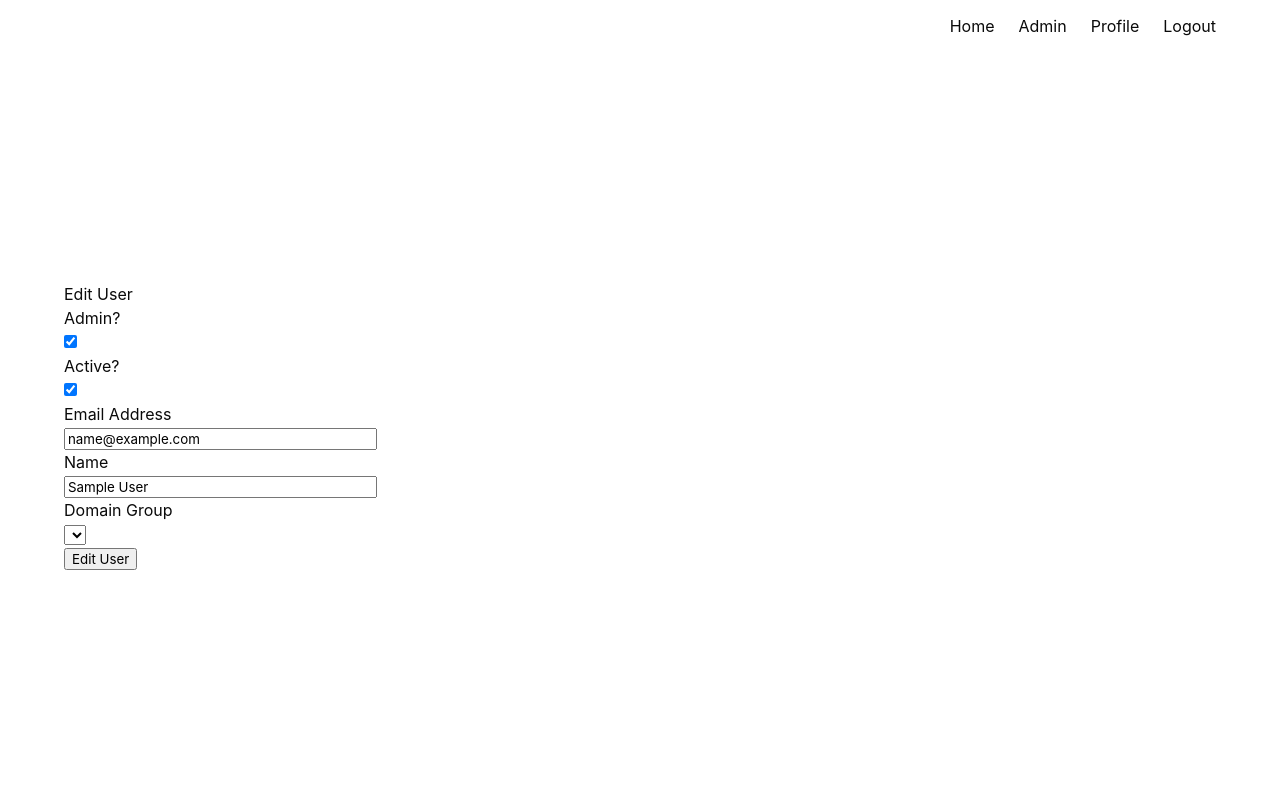
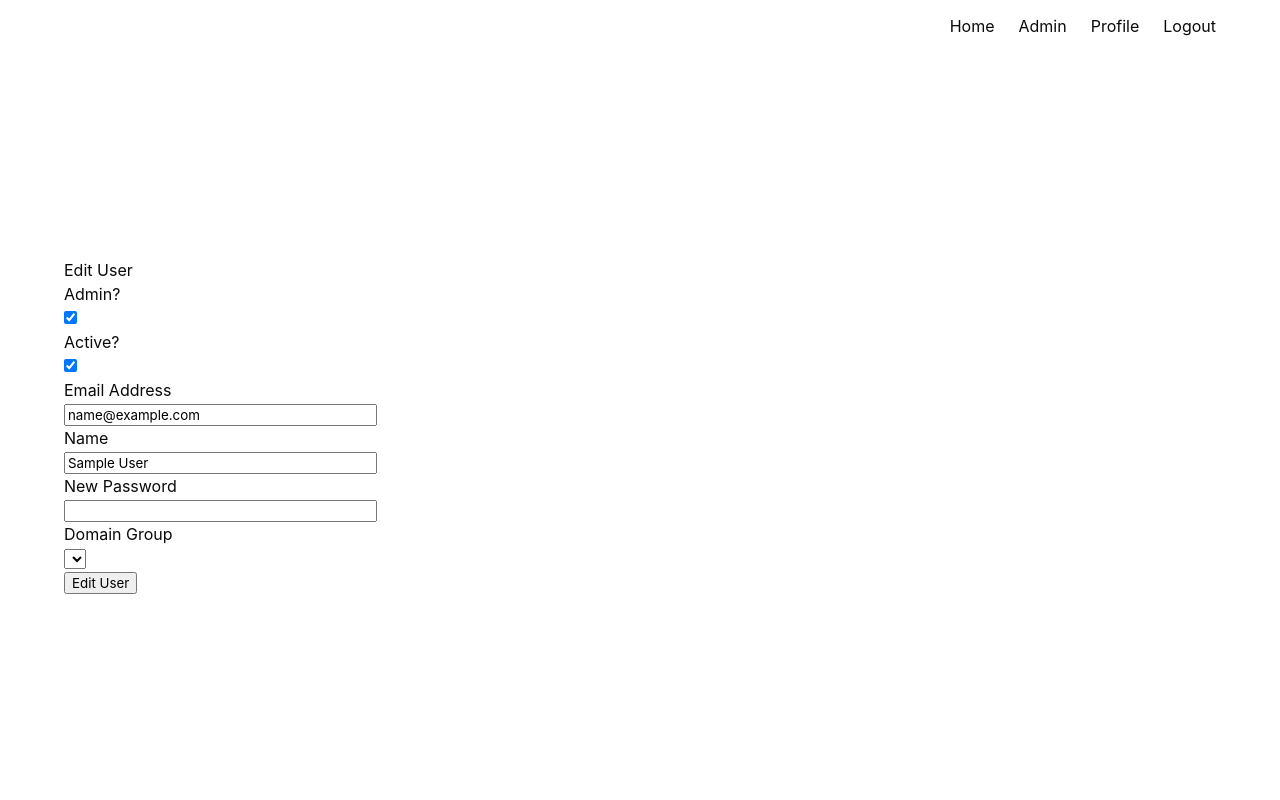
Before and after one commit to OpenTechFund/bypass-otf_proxy, a Flask app: page /admin/users/1 in a window 1280 px wide. Run offline with Flask 3, Linux system fonts and the light colour scheme; the visitor is signed in with stand-in values (Sample User, id 1); data comes from the database, SQL or seed files in the repository; data that the repository does not hold is empty.

Commit message:
Doc update, changing passwords

```diff
--- a/bcapp/flaskapp/app/admin_routes.py
+++ b/bcapp/flaskapp/app/admin_routes.py
@@ -233,6 +233,8 @@ def edit_user(id):
             user.admin = form.admin.data
             user.active = form.active.data
             user.email = form.email.data
+            if form.password.data:
+                user.password = generate_password_hash(form.password.data)
             user.name = form.name.data
             user.domain_group_id = form.domain_group_id.data
             db.session.commit()
--- a/bcapp/flaskapp/app/forms.py
+++ b/bcapp/flaskapp/app/forms.py
@@ -9,6 +9,7 @@ class UserForm(FlaskForm):
     email = StringField('Email Address')
     active = BooleanField('Active?')
     admin = BooleanField('Admin?')
+    password = StringField('New Password')
     domain_group_id = SelectField('Domain Group', coerce=int)
     submit = SubmitField('Edit User')
 
--- a/bcapp/flaskapp/app/templates/edit_user.html
+++ b/bcapp/flaskapp/app/templates/edit_user.html
@@ -33,6 +33,10 @@
             {% endfor %}
         </p>
         <p>
+            {{ form.password.label }}<br/>
+            {{ form.password(size=30) }}<br/>
+        </p>
+        <p>
             {{ form.domain_group_id.label }}<br>
             {{ form.domain_group_id() }}<br>
             {% for error in form.domain_group_id.errors %}
```
Also changed, not shown: README.md.
